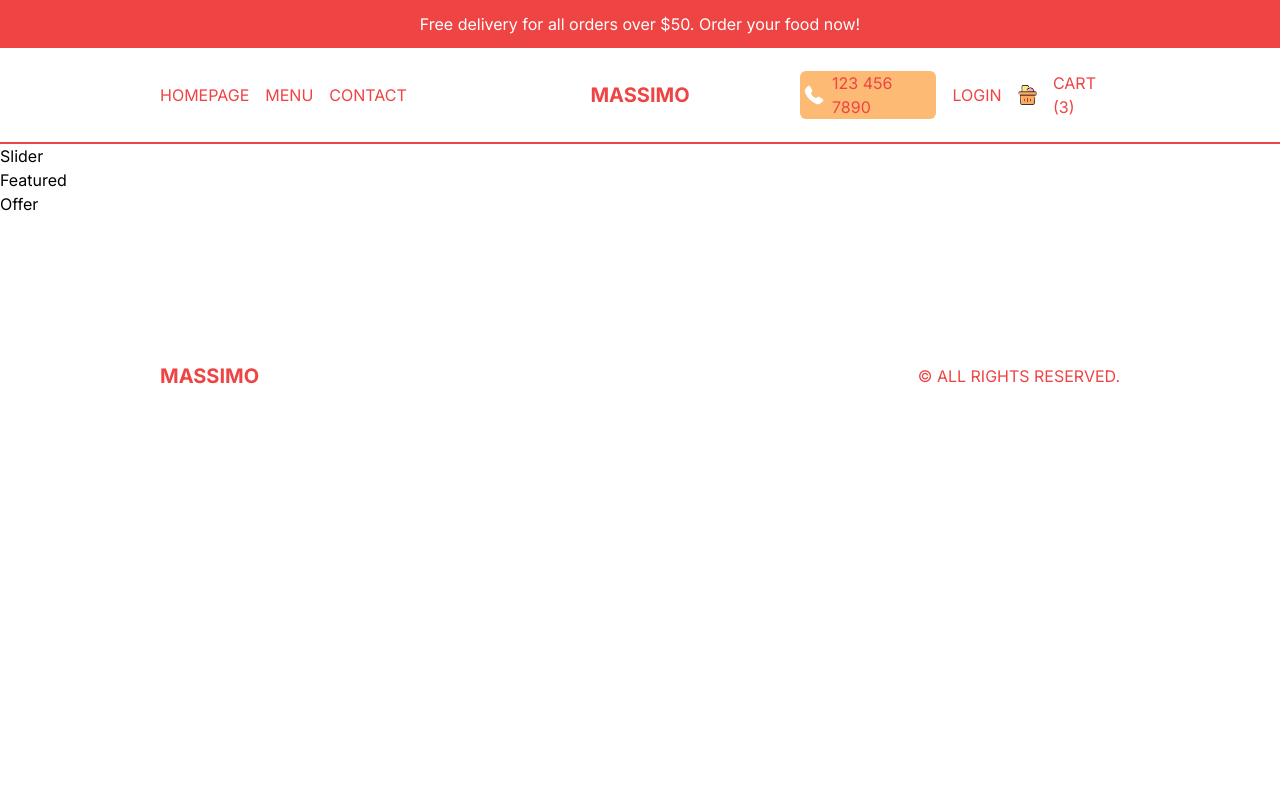
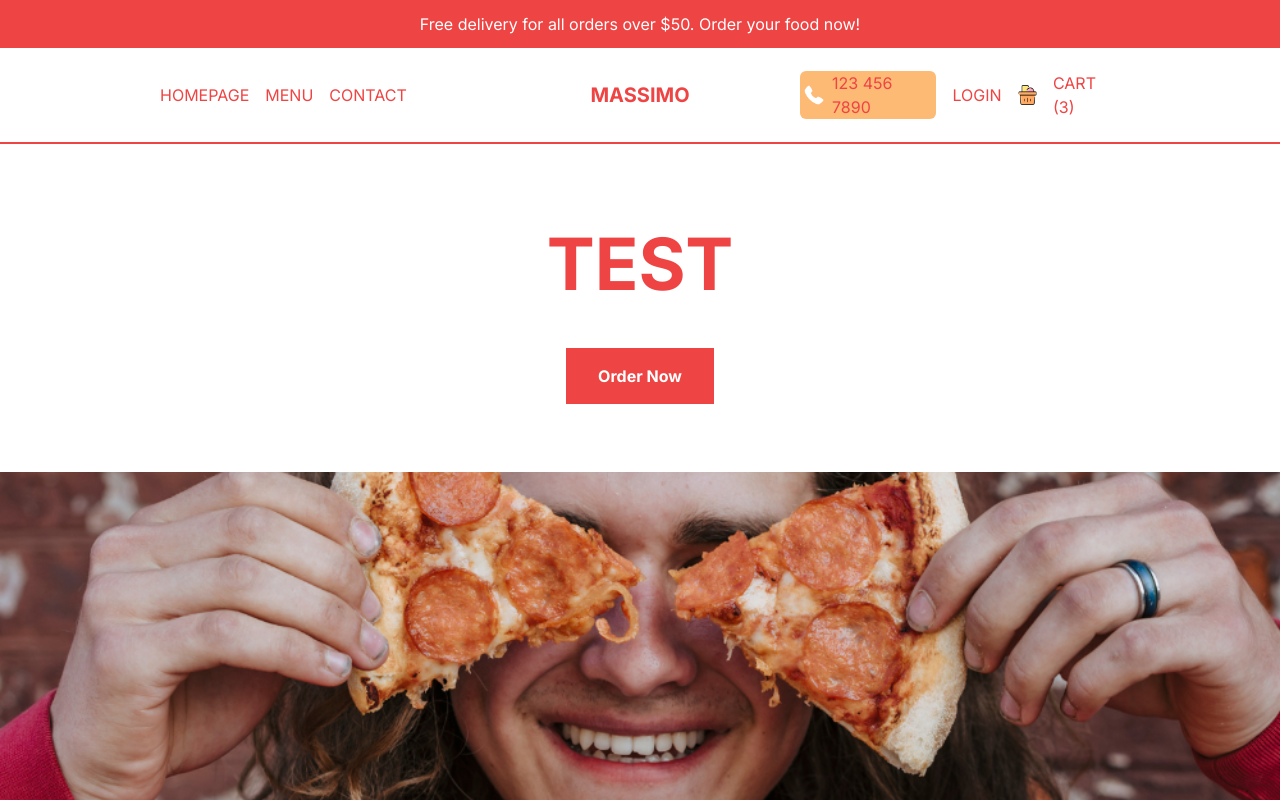
Before and after one commit to echi7/food-delivery, a Next.js app: page / in a window 1280 px wide. Shown: the top 802 px of the page. Built offline with nearby package versions, Linux system fonts and the light colour scheme.

Commit message:
setting up the order button, formatting the image on the front page and inserting the data for the slider

```diff
--- a/src/app/page.tsx
+++ b/src/app/page.tsx
@@ -1,7 +1,6 @@
 import Featured from "@/components/Featured";
 import Offer from "@/components/Offer";
 import Slider from "@/components/Slider";
-import Image from "next/image";
 
 export default function Home() {
   return (
--- a/src/components/Slider.tsx
+++ b/src/components/Slider.tsx
@@ -1,8 +1,39 @@
 import React from "react";
+import Image from "next/image";
+
+const data = [
+    {
+      id: 1,
+      title: "always fresh & always crispy & always hot",
+      image: "/slide1.png",
+    },
+    {
+      id: 2,
+      title: "we deliver your order wherever you are in NY",
+      image: "/slide2.png",
+    },
+    {
+      id: 3,
+      title: "the best pizza to share with your family",
+      image: "/slide3.jpg",
+    },
+  ];
 
 const Slider = () => {
     return (
-        <div>Slider</div>
+        <div className="flex flex-col h-[calc(100vh-6rem)] md:h-[calc(100vh-9rem)]">
+            {/* TEXT CONTAINER */}
+            <div className="h-1/2 flex items-center justify-center flex-col gap-8 text-red-500 font-bold">
+                <h1 className="text-5xl text-center uppercase p-4 md:text-6xl xl:text-7xl">
+                    Test
+                </h1>
+                <button className="bg-red-500 text-white py-4 px-8">Order Now</button>
+            </div>
+            {/* IMAGE CONTAINEr */}
+            <div className="w-full h-1/2 relative">
+                <Image src="/slide1.png" alt="" fill className="object-cover"/>
+            </div>
+        </div>
     )
 }
 
```
